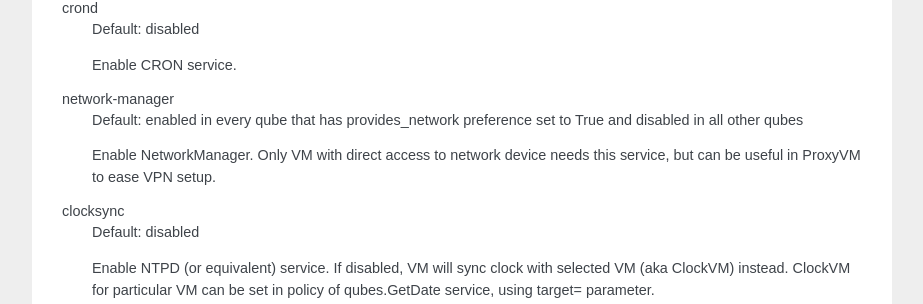
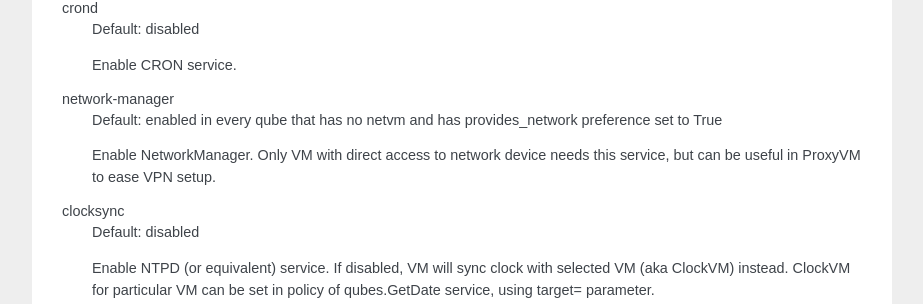
Before and after one commit to QubesOS/qubes-core-admin-client, a Sphinx documentation site: the page built from doc/manpages/qvm-service.rst, in a window 1280 px wide and 900 px high, scrolled down 1268 px. Shown: the part 148-452 px from the top of the window, without its empty margins (198-1121 px from the left). Built offline with Sphinx 7.4.7, drawn with Linux system fonts in a browser that asks for light colours; the version number could not be read and is left out.

Commit message:
Correct network-manager qubes service default

```diff
--- a/doc/manpages/qvm-service.rst
+++ b/doc/manpages/qvm-service.rst
@@ -87,8 +87,8 @@ crond
     Enable CRON service.
 
 network-manager
-    Default: enabled in every qube that has provides_network preference
-    set to True and disabled in all other qubes
+    Default: enabled in every qube that has no netvm and has provides_network
+    preference set to True
 
     Enable NetworkManager. Only VM with direct access to network device needs
     this service, but can be useful in ProxyVM to ease VPN setup.
```
